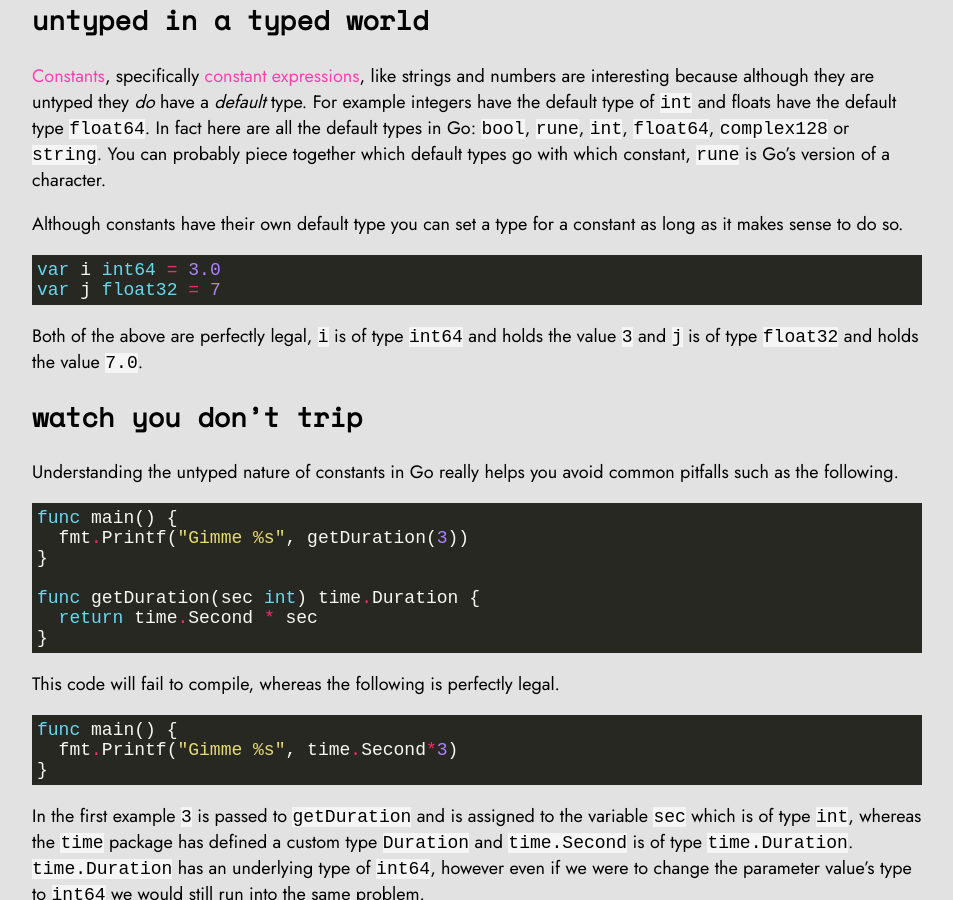
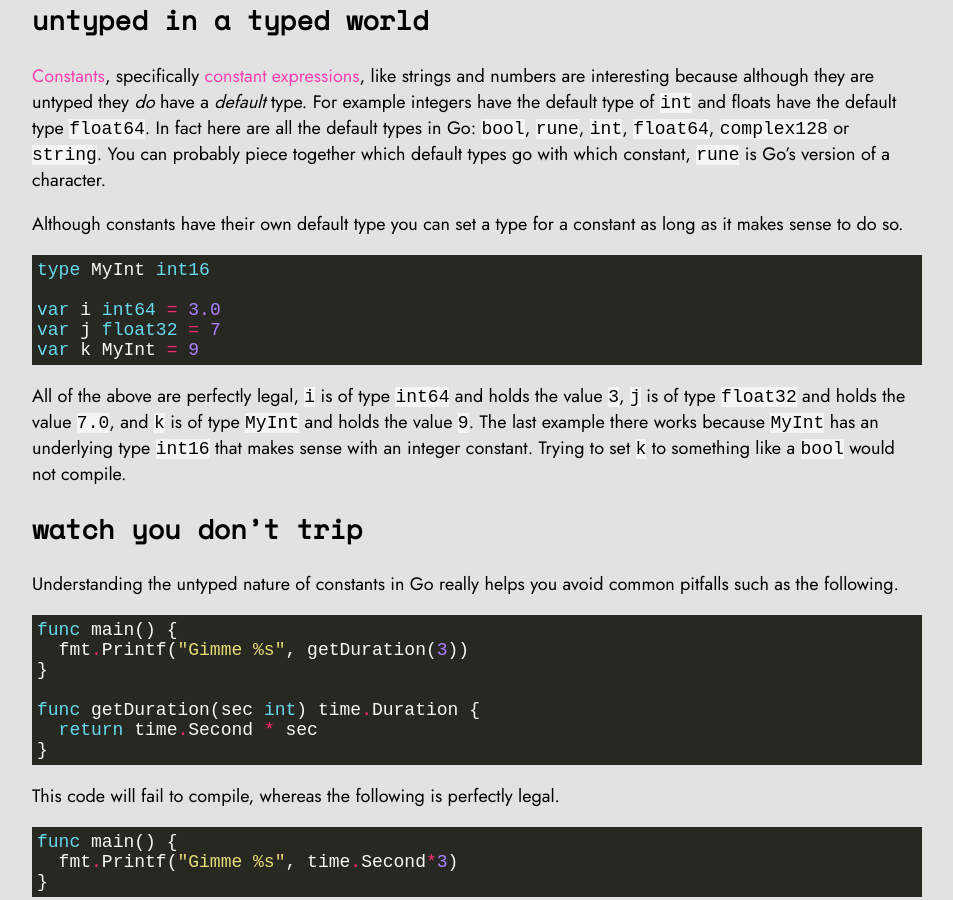
Before and after one commit to skipcloud/skipcloud.github.io, a Jekyll site: the page built from _posts/2020-05-02-untyped-constants-in-go.md, in a window 1280 px wide and 900 px high, scrolled down 1383 px. Shown: the whole window, without its empty margins (163-1116 px from the left). Built offline with Jekyll 4.4.1, drawn with Linux system fonts in a browser that asks for light colours.

Commit message:
post: add section to go consts

````diff
--- a/_posts/2020-05-02-untyped-constants-in-go.md
+++ b/_posts/2020-05-02-untyped-constants-in-go.md
@@ -86,12 +86,18 @@ Although constants have their own default type you can set a type for a constant
 as long as it makes sense to do so.
 
 ```go
+type MyInt int16
+
 var i int64 = 3.0
 var j float32 = 7
+var k MyInt = 9
 ```
 
-Both of the above are perfectly legal, `i` is of type `int64` and holds the value
-`3` and `j` is of type `float32` and holds the value `7.0`.
+All of the above are perfectly legal, `i` is of type `int64` and holds the value
+`3`, `j` is of type `float32` and holds the value `7.0`, and `k` is of type
+`MyInt` and holds the value `9`. The last example there works because `MyInt`
+has an underlying type `int16` that makes sense with an integer constant. Trying
+to set `k` to something like a `bool` would not compile.
 
 ## watch you don't trip
 
````
